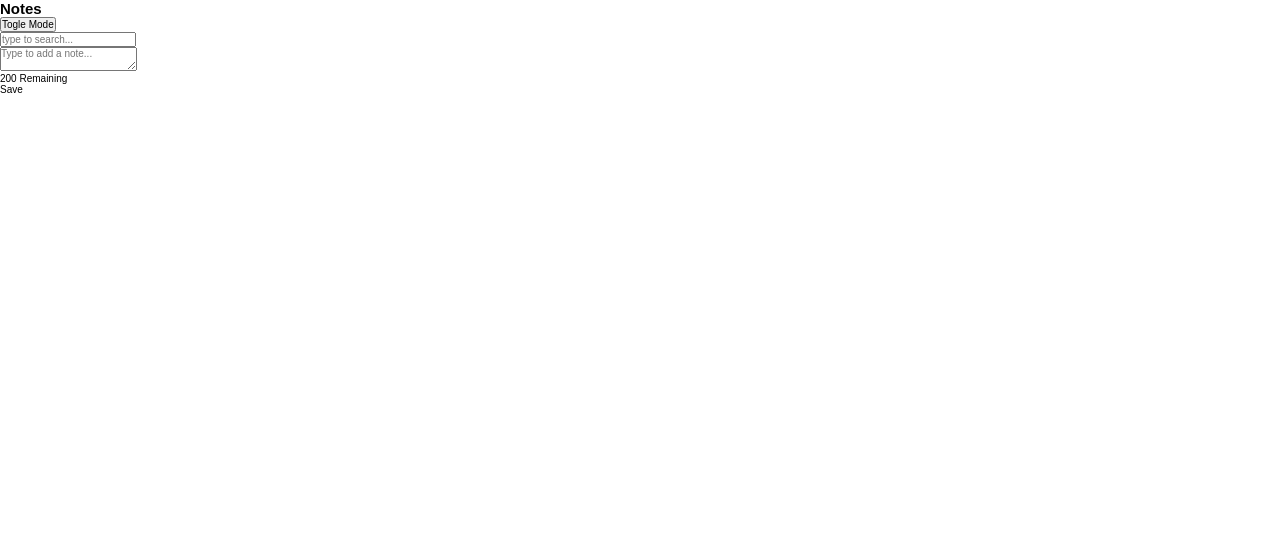
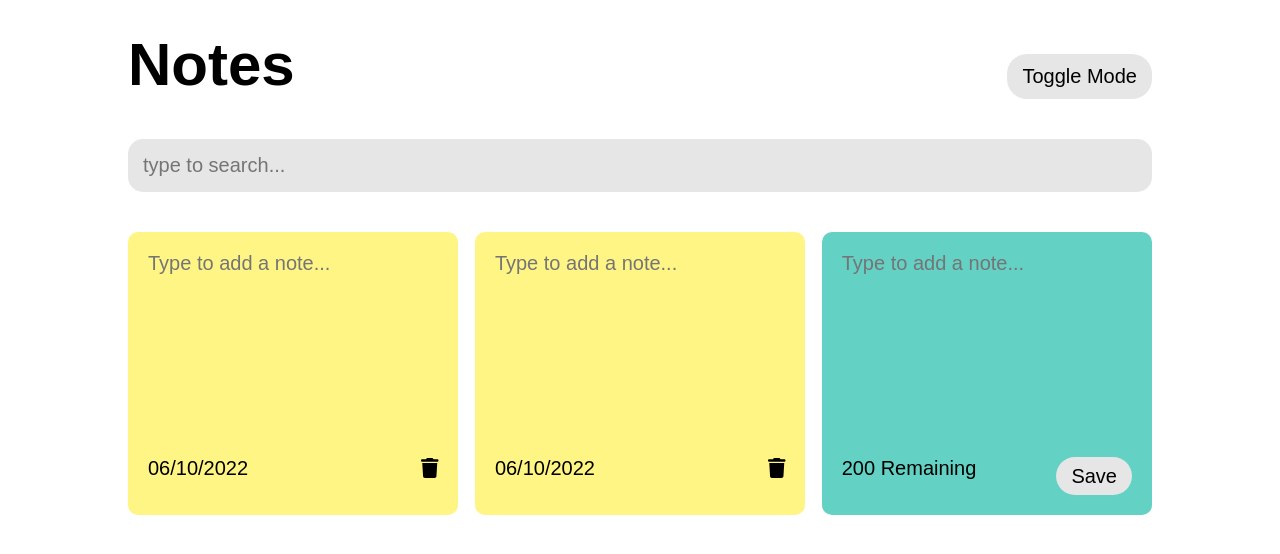
Before and after one commit to CDDR1/notes-app, a React (Create React App) app: page / in a window 1280 px wide. Shown: the top 554 px of the page. Built offline with nearby package versions, Linux system fonts and the light colour scheme.

Commit message:
Created the Card and AddCard components and added styles to them

```diff
--- a/package.json
+++ b/package.json
@@ -3,6 +3,9 @@
   "version": "0.1.0",
   "private": true,
   "dependencies": {
+    "@fortawesome/fontawesome-svg-core": "^6.1.1",
+    "@fortawesome/free-solid-svg-icons": "^6.1.1",
+    "@fortawesome/react-fontawesome": "^0.1.18",
     "@testing-library/jest-dom": "^5.16.4",
     "@testing-library/react": "^13.3.0",
     "@testing-library/user-event": "^13.5.0",
--- a/public/index.html
+++ b/public/index.html
@@ -8,8 +8,6 @@
     <meta name="description" content="Web site created using create-react-app"/>
     <link rel="apple-touch-icon" href="%PUBLIC_URL%/logo192.png" />
     <link rel="manifest" href="%PUBLIC_URL%/manifest.json" />
-    <!-- FONT AWESOME CDN -->
-    <link rel="stylesheet" href="https://cdnjs.cloudflare.com/ajax/libs/font-awesome/6.1.1/css/all.min.css" integrity="sha512-KfkfwYDsLkIlwQp6LFnl8zNdLGxu9YAA1QvwINks4PhcElQSvqcyVLLD9aMhXd13uQjoXtEKNosOWaZqXgel0g==" crossorigin="anonymous" referrerpolicy="no-referrer" />
     <title>Noted | Organize your notes the easy way</title>
   </head>
   <body>
--- /dev/null
+++ b/src/AddCard.jsx
@@ -0,0 +1,21 @@
+import React from 'react';
+
+const AddCard = () => {
+    return (
+        <div className='card card--input'>
+            <textarea
+                className='card__textarea'
+                name="card-text"
+                id="card-text"
+                maxLength={200}
+                placeholder='Type to add a note...'
+            ></textarea>
+            <div className="card__bottom">
+                <div className="card__remainig-chars">200 Remaining</div>
+                <div className="card__save-btn">Save</div>
+            </div>
+        </div>
+    )
+};
+
+export default AddCard;
--- a/src/App.css
+++ b/src/App.css
@@ -1,3 +1,11 @@
+/* || CUSTOM PROPERTIES */
+:root {
+    --background-color: #fff;
+    --primary-color: #fff585;
+    --secondary-color: #e6e6e6;
+    --accent-color: #63d1c4;
+}
+
 /* || GENERAL STYLES */
 html {
     font-size: 62.5%;
@@ -15,7 +23,7 @@ html {
 
 body {
     font-family: sans-serif;
-    font-size: var(--fs-100);
+    font-size: 2rem;
     overflow-x: hidden;
 }
 
@@ -49,13 +57,96 @@ textarea {
     padding: 0;
     margin: 0;
     color: inherit;
+    outline: none;
 }
 
-input {
-    outline: none;
+button {
+    cursor: pointer;
 }
 
 textarea {
     overflow: auto;
-  outline: none;
+    resize: none;
 }
+
+/* || APP */
+.app {
+    margin-top: 3rem;
+    display: flex;
+    justify-content: center;
+}
+
+.app__container {
+    width: 80vw;
+}
+
+.app__main-nav {
+    display: flex;
+    justify-content: space-between;
+    align-items: flex-end;
+}
+
+.app__main-title {
+    font-size: 6rem;
+}
+
+.app__toggle-mode-btn {
+    background-color: var(--secondary-color);
+    border: none;
+    height: 4.5rem;
+    padding: 1.5rem;
+    border-radius: 20px;
+    display: flex;
+    justify-content: center;
+    align-items: center;
+}
+
+.app__searchbar {
+    width: 100%;
+    background-color: var(--secondary-color);
+    border: none;
+    padding: 1.5rem;
+    border-radius: 15px;
+    margin: 4rem 0;
+}
+
+.app__cards {
+    display: flex;
+    justify-content: space-between;
+    flex-wrap: wrap;
+}
+
+
+
+/* || CARD */
+.card {
+    background-color: var(--primary-color);
+    width: 32.25%;
+    padding: 2rem;
+    border-radius: 10px;
+}
+
+.card__textarea {
+    background-color: transparent;
+    border: none;
+    width: 100%;
+    height: 25vh;
+}
+
+.card__bottom {
+    display: flex;
+    justify-content: space-between;
+}
+
+
+
+/* || INPUT CARD */
+.card--input {
+    background-color: var(--accent-color);
+}
+
+.card__save-btn {
+    background-color: var(--secondary-color);
+    padding: 0.75rem 1.5rem;
+    border-radius: 20px;
+}
--- a/src/App.js
+++ b/src/App.js
@@ -1,5 +1,6 @@
 import './App.css';
 import Card from './Card.jsx';
+import AddCard from './AddCard.jsx';
 
 const App = () => {
   return (
@@ -7,11 +8,13 @@ const App = () => {
         <div className="app__container">
             <nav className='app__main-nav'>
                 <h1 className='app__main-title'>Notes</h1>
-                <button className='app__toggle-mode-btn'>Togle Mode</button>
+                <button className='app__toggle-mode-btn'>Toggle Mode</button>
             </nav>
             <input className='app__searchbar' placeholder='type to search...'></input>
             <div className='app__cards'>
                 <Card />
+                <Card />
+                <AddCard />
             </div>
         </div>
     </div>
--- a/src/Card.jsx
+++ b/src/Card.jsx
@@ -1,4 +1,6 @@
 import React from 'react';
+import { FontAwesomeIcon } from '@fortawesome/react-fontawesome';
+import { faTrash } from '@fortawesome/free-solid-svg-icons';
 
 const Card = () => {
     return (
@@ -11,8 +13,10 @@ const Card = () => {
                 placeholder='Type to add a note...'
             ></textarea>
             <div className="card__bottom">
-                <div className="card__remainig-chars">200 Remaining</div>
-                <div className="card__save-btn">Save</div>
+                <div className="card__date">06/10/2022</div>
+                <div className="card__delete-btn">
+                    <FontAwesomeIcon icon={faTrash}></FontAwesomeIcon>
+                </div>
             </div>
         </div>
     )
```
Also changed, not shown: 1 other file (tests, documents, lock files or other folders). Lines whose indentation alone changed are shown as unchanged.
